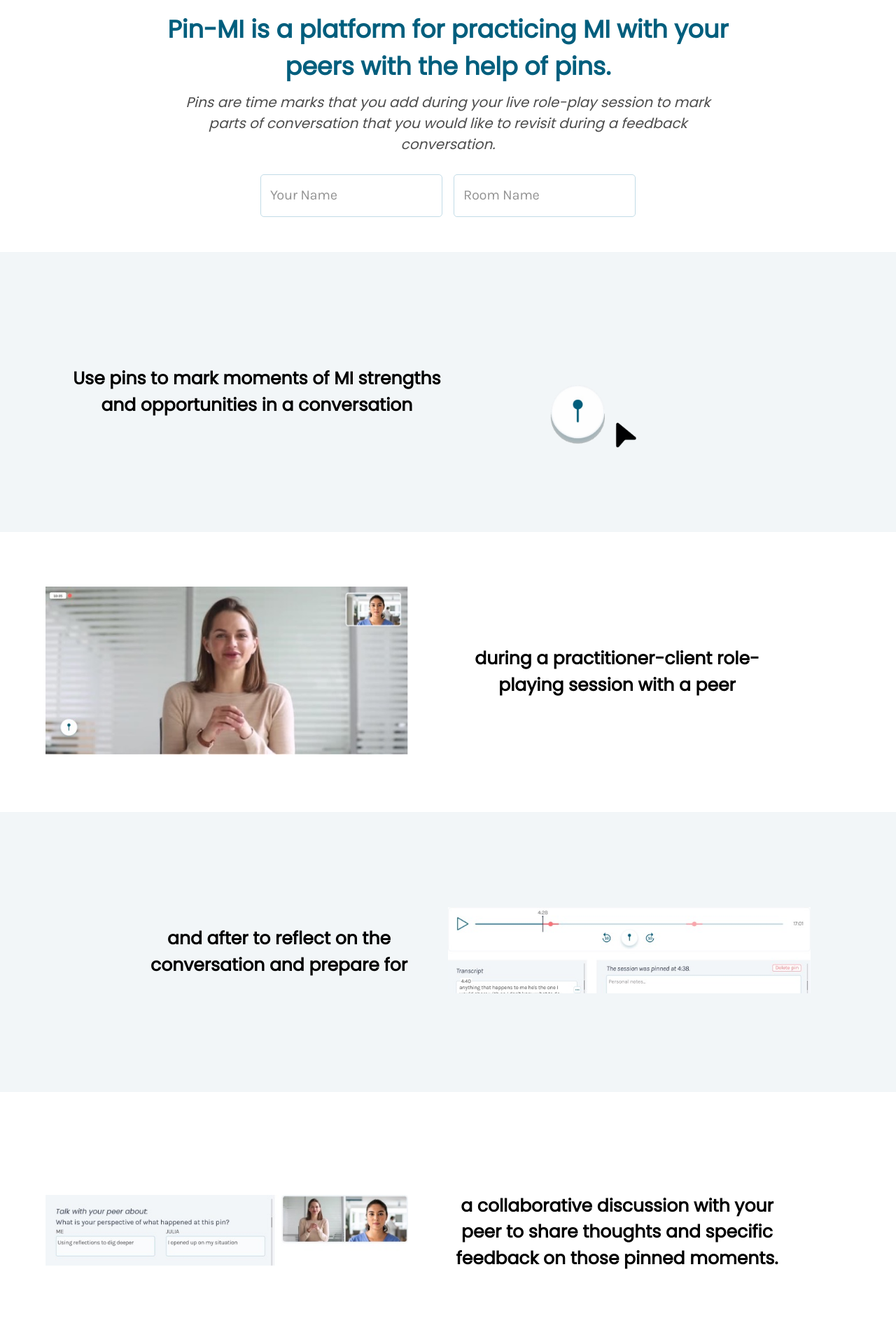
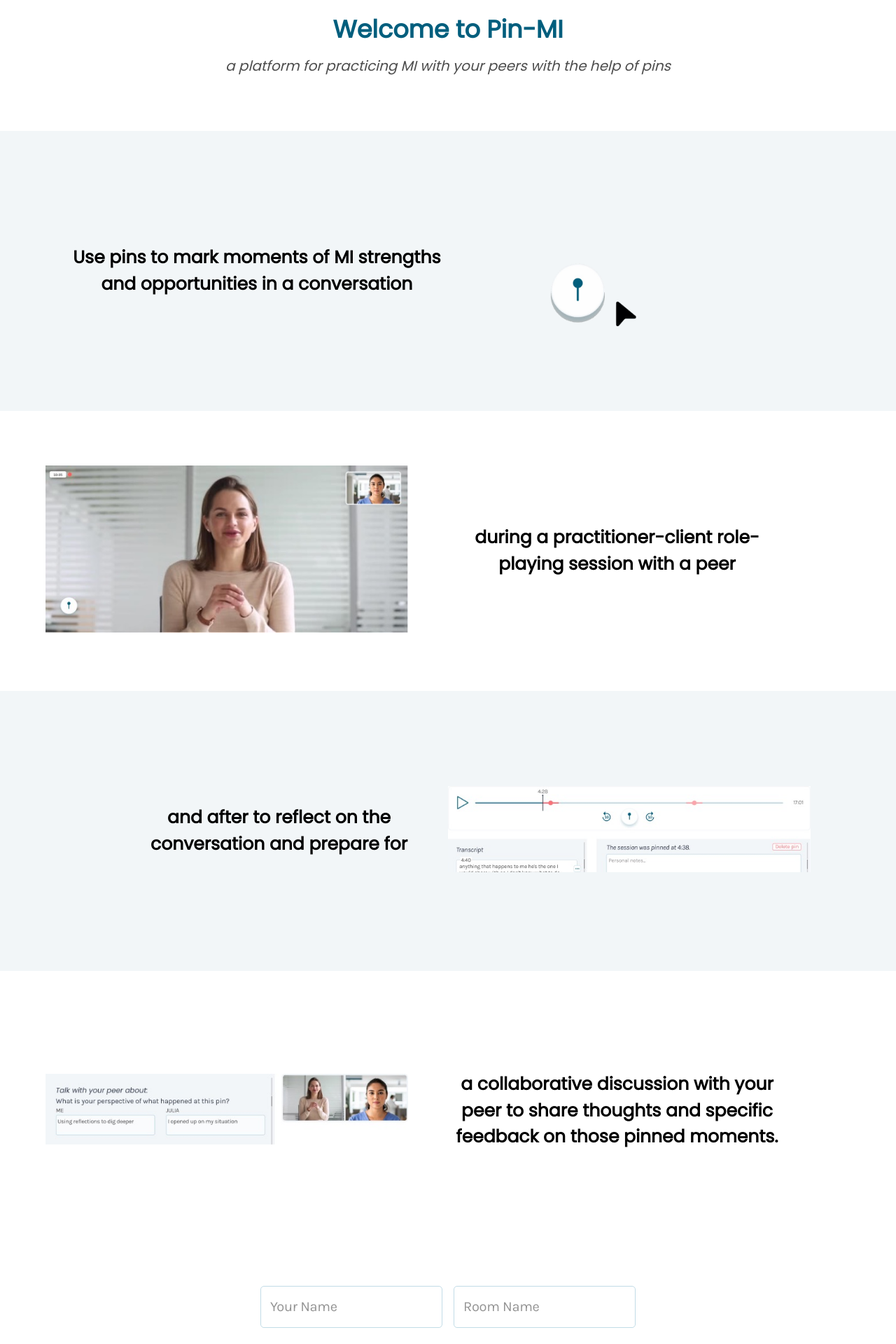
Before and after one commit to CoExLab/pinmi, a React (Create React App) app: page / in a window 1280 px wide. Shown: the part 100-2020 px from the top of the page at 70% size. Built offline with nearby package versions, Linux system fonts and the light colour scheme.

Commit message:
edited landing page to look exactly like figma

```diff
--- a/src/components/layout/Landing.jsx
+++ b/src/components/layout/Landing.jsx
@@ -122,20 +122,23 @@ const Landing = () => {
 			<Navbar />
 			<Container className={classes.welcome_container} maxWidth='md'>
         <Typography variant='h1' className={classes.welcome_intro}>
-          Pin-MI is a platform for practicing MI with your peers with the help of pins.
+        Welcome to Pin-MI
         </Typography>
         <Typography variant='h3' className={classes.welcome_definition}>
-          Pins are time marks that you add during your live role-play session to mark parts of conversation that you would like to revisit during a feedback conversation.
+        a platform for practicing MI with your peers with the help of pins
         </Typography>
         <br />
-        <Box m={1} display="inline">
+
+			</Container>
+      {tutorialInfo.map(tutorialSection)}
+      <Container className={classes.welcome_container} maxWidth='md'>
+      <Box m={1} display="inline">
           <ColorLibTextField id="outlined-basic" label="Your Name" variant="outlined" />
         </Box>
         <Box m={1} display="inline">
           <ColorLibTextField id="outlined-basic" label="Room Name" variant="outlined" />
 				</Box>
-			</Container>
-      {tutorialInfo.map(tutorialSection)}
+      </Container>
       <div className={classes.button_wrapper}>
         <ColorLibButton variant='contained' size='large' href='/content'>
           Let's get started!
```
